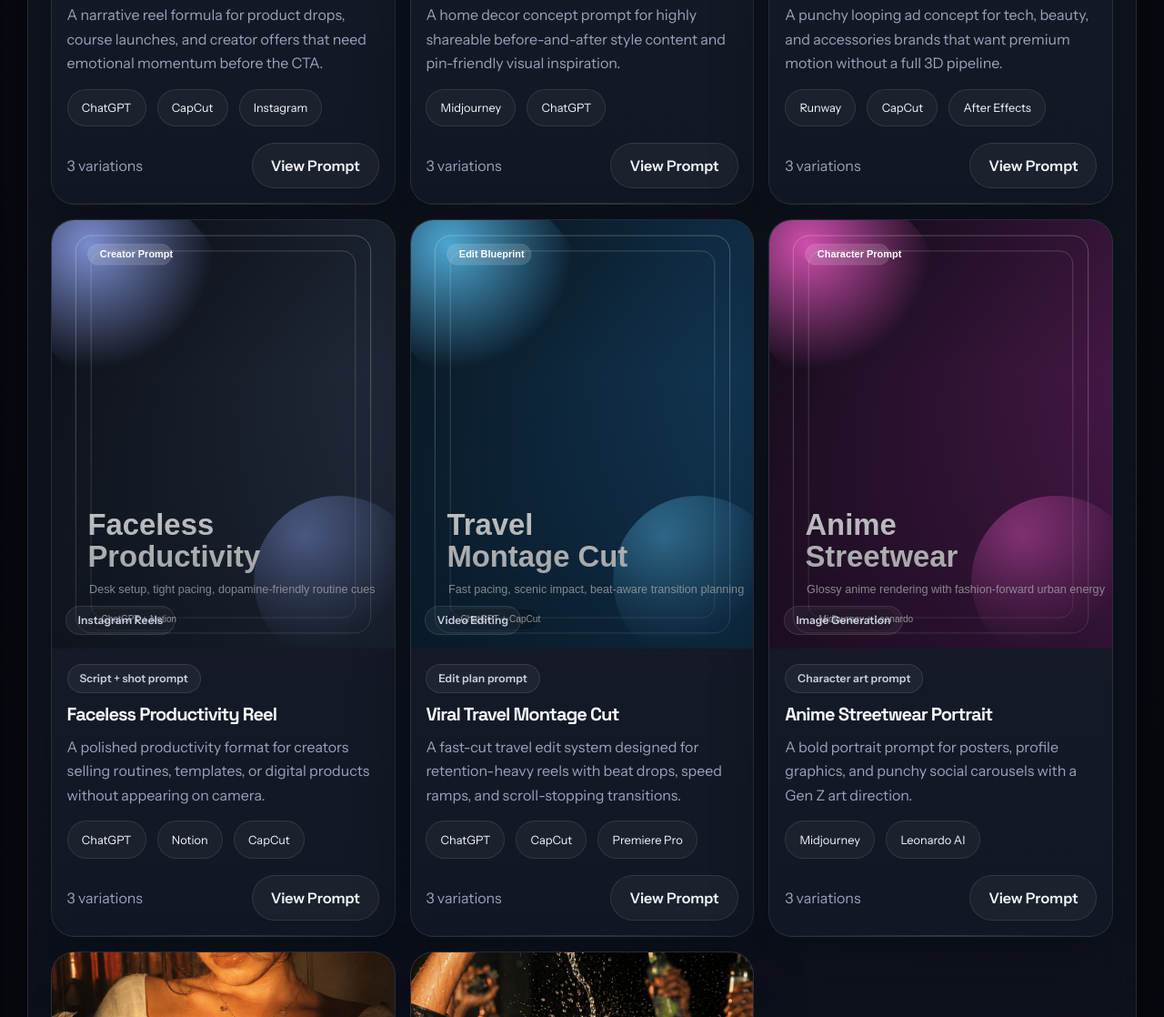
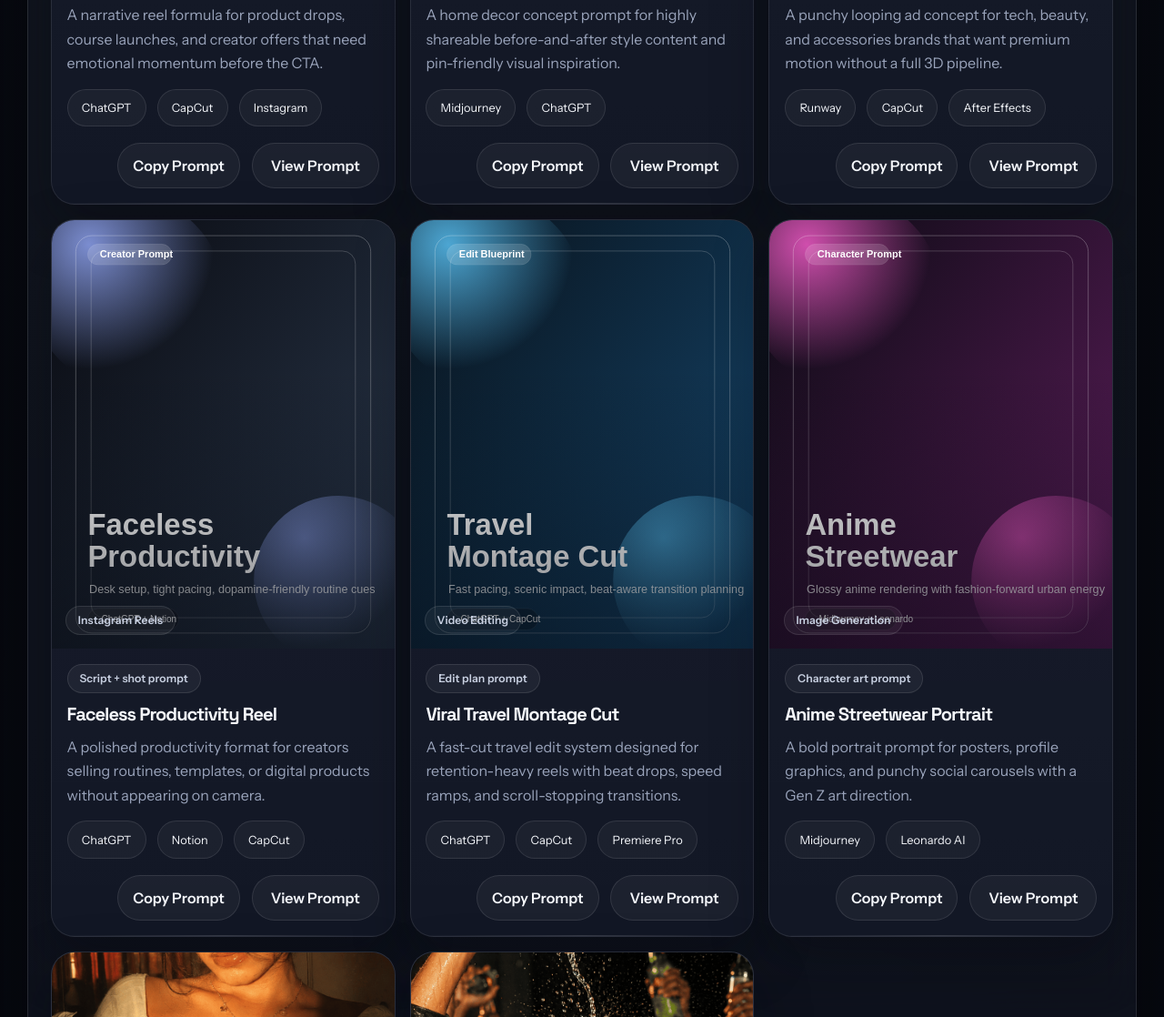
Before and after one commit to ksrinath2k/AI-Prompt-Vault, a website: page index.html in a window 1280 px wide. Shown: the part 1682-2800 px from the top of the page at 91% size. Drawn offline with Linux system fonts and the light colour scheme; no server answers.

Commit message:
Add files via upload

```diff
--- a/index.html
+++ b/index.html
@@ -8,6 +8,7 @@
       content="Explore viral AI prompts for Instagram reels, image generation, and scroll-stopping video edits."
     />
     <title>AI Prompt Vault | Viral AI Prompts & Edits</title>
+    <link rel="icon" type="image/svg+xml" href="favicon.svg" />
     <link rel="preconnect" href="https://fonts.googleapis.com" />
     <link rel="preconnect" href="https://fonts.gstatic.com" crossorigin />
     <link
@@ -52,7 +53,7 @@
             <div class="hero__actions">
               <a class="button button--primary" href="#prompt-library">Explore Prompts</a>
               <a class="button button--secondary" href="downloader.html">Open Reel Downloader</a>
-              <a class="button button--secondary" href="#bundle-cta">Get 100+ Viral Prompts</a>
+              <!-- <a class="button button--secondary" href="#bundle-cta">Get 100+ Viral Prompts</a> -->
             </div>
 
             <div class="hero__stats" id="heroStats" aria-label="Vault stats">
@@ -60,10 +61,10 @@
                 <strong id="promptCount">0</strong>
                 <span>Prompt templates</span>
               </div>
-              <div class="stat-card">
+              <!-- <div class="stat-card">
                 <strong>3</strong>
                 <span>Content categories</span>
-              </div>
+              </div> -->
               <div class="stat-card">
                 <strong>1-click</strong>
                 <span>Clipboard copy</span>
@@ -160,7 +161,7 @@
       </footer>
     </div>
 
-    <a
+    <!-- <a
       class="floating-cta"
       id="bundle-cta"
       href="#"
@@ -169,7 +170,7 @@
     >
       <span>Get 100+ Viral Prompts</span>
       <span class="floating-cta__arrow">↗</span>
-    </a>
+    </a> -->
 
     <div class="toast" id="toast" role="status" aria-live="polite"></div>
 
--- a/script.js
+++ b/script.js
@@ -800,10 +800,30 @@
 
     const footer = document.createElement("div");
     footer.className = "prompt-card__footer";
+    if (compact) {
+      footer.classList.add("prompt-card__footer--compact");
+    }
 
-    const format = document.createElement("span");
-    format.className = "tool-note";
-    format.textContent = `${prompt.variations.length} variations`;
+    const actions = document.createElement("div");
+    actions.className = "prompt-card__actions";
+
+    if (!compact) {
+      const copyButton = document.createElement("button");
+      copyButton.type = "button";
+      copyButton.className = "ghost-button utility-button";
+      copyButton.textContent = "Copy Prompt";
+      copyButton.addEventListener("click", async () => {
+        const copied = await copyText(prompt.prompt);
+        if (copied) {
+          setCopiedState(copyButton, "Copied");
+          analytics.track("prompt_card_copied", { id: prompt.id, title: prompt.title });
+          showToast("Prompt copied to clipboard");
+        } else {
+          showToast("Copy failed on this browser");
+        }
+      });
+      actions.appendChild(copyButton);
+    }
 
     const link = document.createElement("a");
     link.className = compact ? "ghost-button" : "button button--secondary";
@@ -812,10 +832,11 @@
     link.addEventListener("click", () => {
       analytics.track("prompt_card_clicked", { id: prompt.id, title: prompt.title });
     });
+    actions.appendChild(link);
 
     topRow.appendChild(formatPill);
     body.append(topRow, title, meta, toolList);
-    footer.append(format, link);
+    footer.append(actions);
     body.appendChild(footer);
 
     article.append(media, body);
--- a/server/app.js
+++ b/server/app.js
@@ -1246,6 +1246,7 @@ function renderAdminPage() {
     <meta name="viewport" content="width=device-width, initial-scale=1.0" />
     <meta name="robots" content="noindex,nofollow" />
     <title>AI Prompt Vault Admin</title>
+    <link rel="icon" type="image/svg+xml" href="/favicon.svg" />
     <link rel="preconnect" href="https://fonts.googleapis.com" />
     <link rel="preconnect" href="https://fonts.gstatic.com" crossorigin />
     <link
--- a/style.css
+++ b/style.css
@@ -1298,9 +1298,21 @@ button {
 .prompt-card__footer {
   display: flex;
   align-items: center;
-  justify-content: space-between;
+  justify-content: flex-end;
   gap: 0.8rem;
   margin-top: 1.1rem;
+}
+
+.prompt-card__footer--compact {
+  justify-content: flex-end;
+}
+
+.prompt-card__actions {
+  display: flex;
+  flex-wrap: wrap;
+  justify-content: flex-end;
+  gap: 0.8rem;
+  width: 100%;
 }
 
 .detail-shell {
```
Also changed, not shown: downloader.html (+1 -0 lines), prompt.html (+1 -0 lines), favicon.svg (added).
